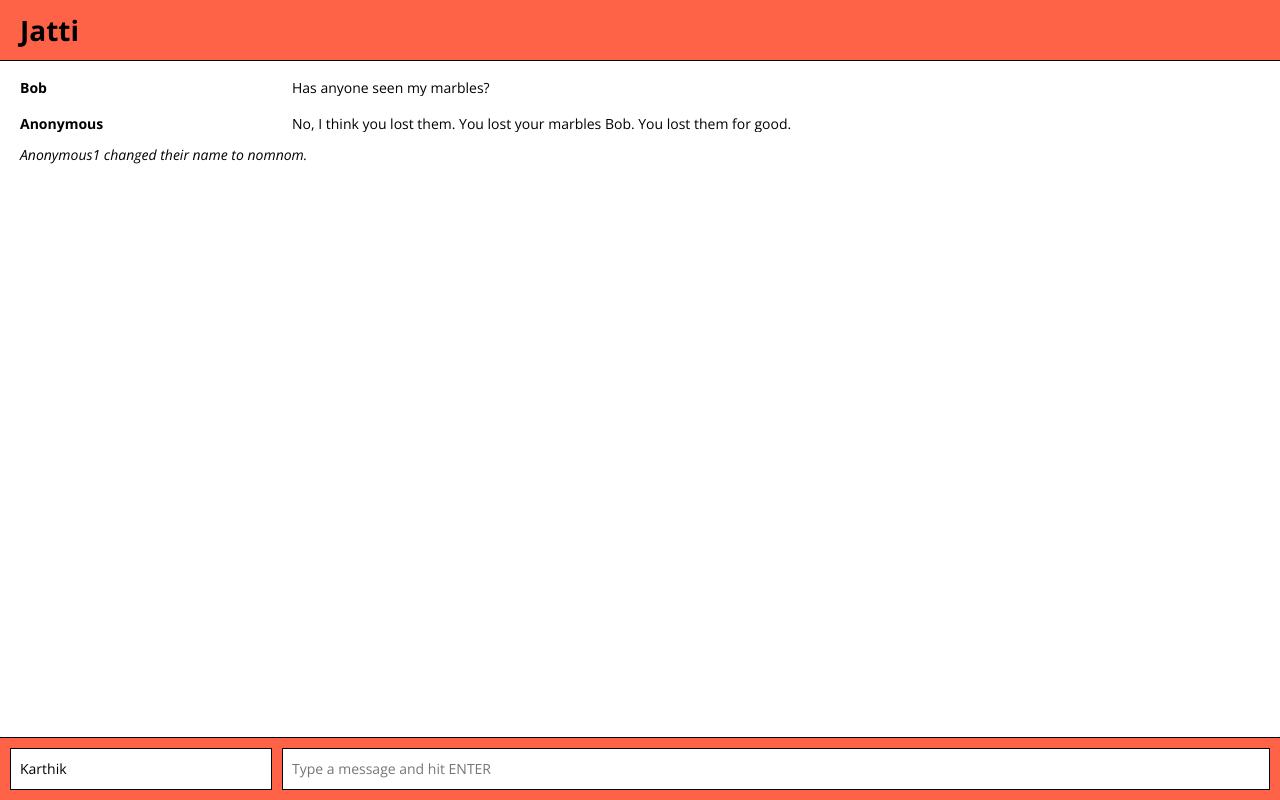
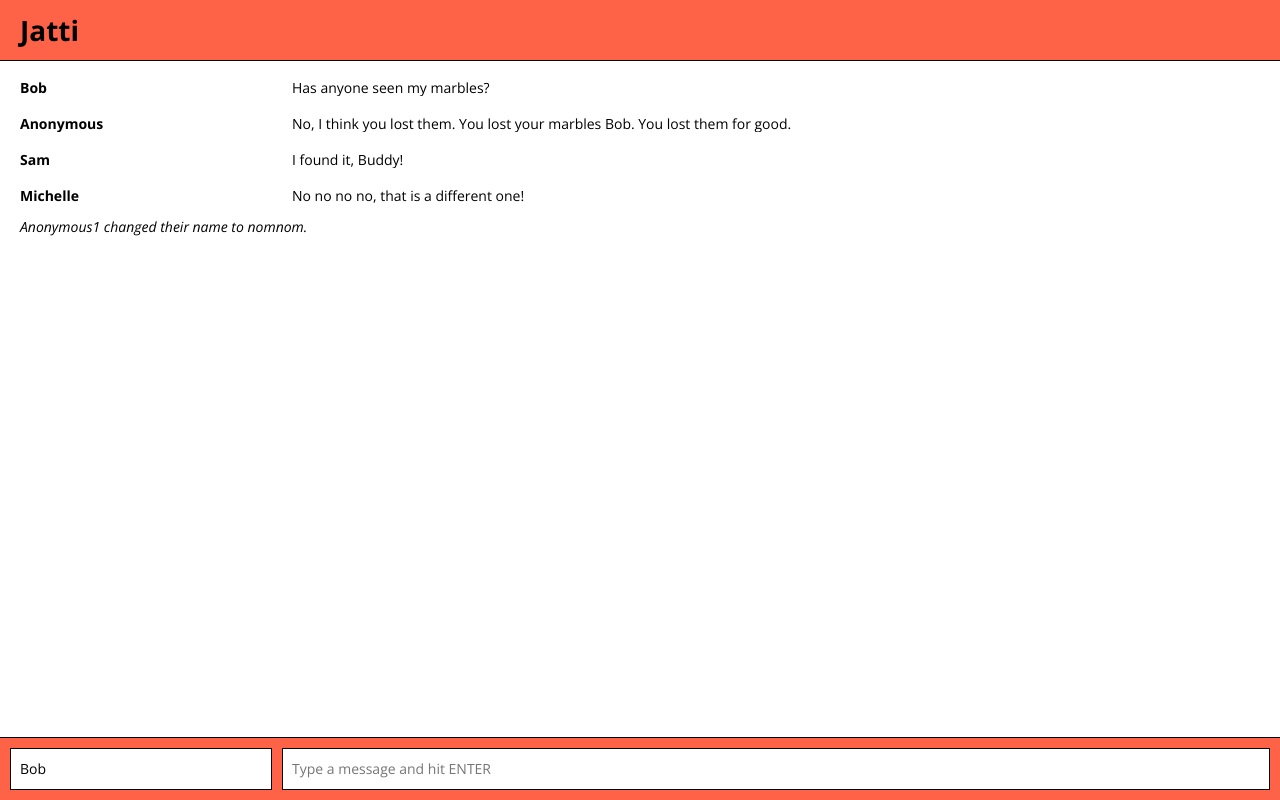
Before and after one commit to karthik83/chatty, a React app: page / in a window 1280 px wide. Built offline with nearby package versions, Linux system fonts and the light colour scheme.

Commit message:
Added on component lifecycle method componentDidMount()

```diff
--- a/src/App.jsx
+++ b/src/App.jsx
@@ -8,7 +8,7 @@ class App extends Component {
     super(props);
     // this is the *only* time you should assign directly to state:
     this.state = {
-	  currentUser: {name: "Karthik"}, // optional. if currentUser is not defined, it means the user is Anonymous
+	  currentUser: {name: "Bob"}, // optional. if currentUser is not defined, it means the user is Anonymous
 	  messages: [
 	    {
 	      username: "Bob",
@@ -19,10 +19,27 @@ class App extends Component {
 	      username: "Anonymous",
 	      content: "No, I think you lost them. You lost your marbles Bob. You lost them for good.",
 	      id: "2"
+	    },
+	    {
+	      username: "Sam",
+	      content: "I found it, Buddy!",
+	      id: "3"
 	    }
 	  ]
 	};
   }
+
+componentDidMount() {
+  setTimeout(() => {
+    // Add a new message to the list of messages in the data store
+    const newMessage = {username: "Michelle", content: "No no no no, that is a different one!", id: "4"};
+    const messages = this.state.messages.concat(newMessage)
+    // Update the state of the app component.
+    // Calling setState will trigger a call to render() in App and all child components.
+    this.setState({messages: messages})
+  }, 3000);
+}
+
 
   render() {
     return (
--- a/src/Message.jsx
+++ b/src/Message.jsx
@@ -1,5 +1,5 @@
 import React, {Component} from 'react';
-class MessageList extends Component {
+class Message extends Component {
   render() {
     return (
       <div className = "message">
@@ -9,4 +9,4 @@ class MessageList extends Component {
     );
   }
 }
-export default MessageList;
+export default Message;
```
